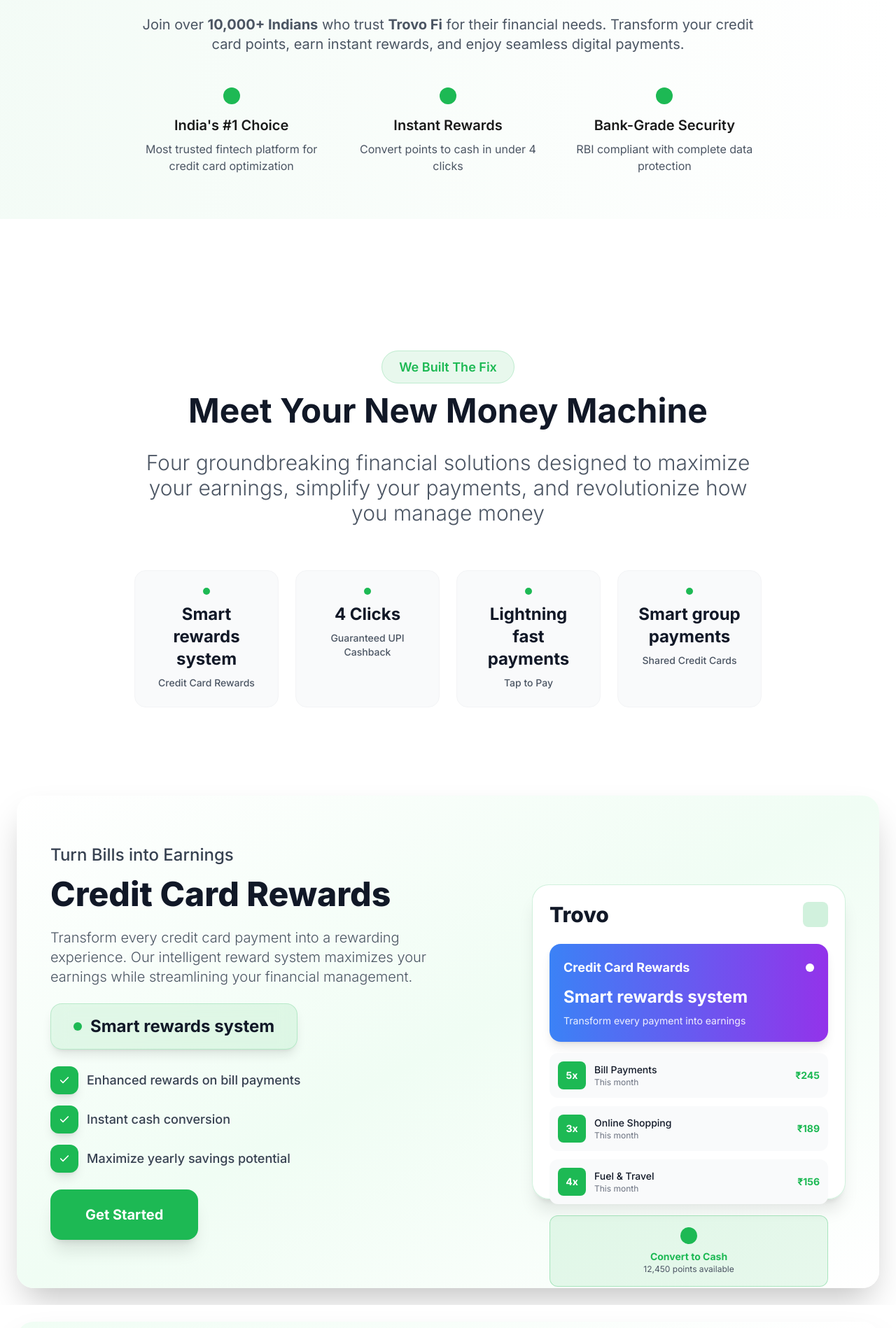
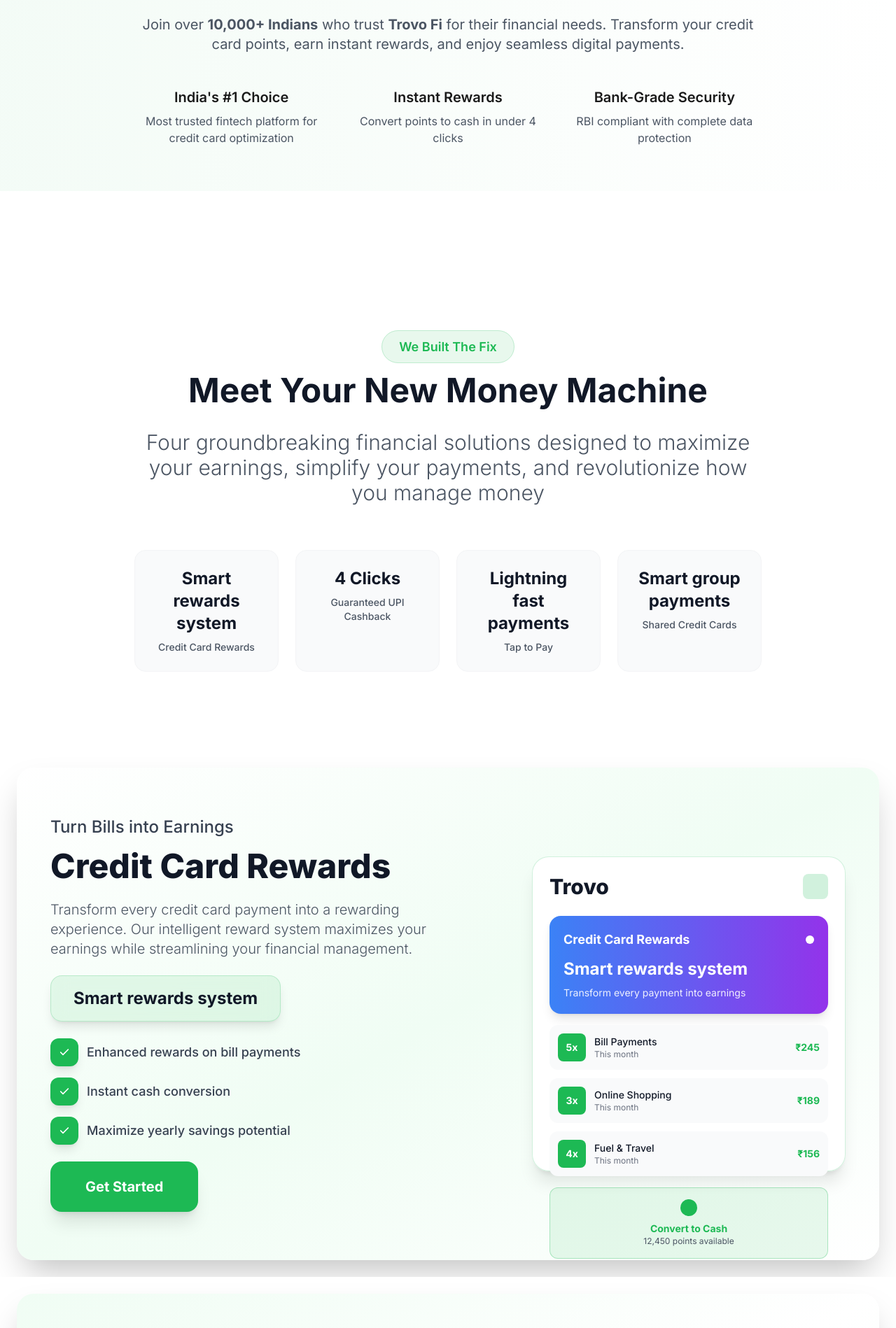
Before and after one commit to pradeepmajji853/Trovo, a React (Vite) app: page / in a window 1280 px wide. Shown: the part 1569-3467 px from the top of the page at 70% size. Built offline with nearby package versions, Linux system fonts and the light colour scheme.

Commit message:
ui issues

```diff
--- a/src/components/HeroSection.tsx
+++ b/src/components/HeroSection.tsx
@@ -58,6 +58,11 @@
     return () => { window.removeEventListener('scroll', onScroll); window.removeEventListener('resize', onResize); if (raf) cancelAnimationFrame(raf) }
   }, [])
 
+  const scrollToId = (id: string) => {
+    const el = document.getElementById(id)
+    if (el) el.scrollIntoView({ behavior: 'smooth', block: 'start' })
+  }
+
   return (
     <section
       ref={sectionRef}
@@ -97,8 +102,20 @@
               </p>
 
               <div className="flex flex-col sm:flex-row gap-3 justify-center lg:justify-start">
-                <button className="btn-primary w-full sm:w-auto text-sm sm:text-base md:text-lg px-6 sm:px-7 py-3 sm:py-3.5">Join Early Access</button>
-                <button className="w-full sm:w-auto border-2 border-trovo-green text-trovo-green font-semibold text-sm sm:text-base px-6 sm:px-7 py-3 sm:py-3.5 rounded-full hover:bg-trovo-green hover:text-white transition-all duration-300">Learn More</button>
+                <button
+                  type="button"
+                  onClick={() => scrollToId('early-access')}
+                  className="btn-primary w-full sm:w-auto text-sm sm:text-base md:text-lg px-6 sm:px-7 py-3 sm:py-3.5"
+                >
+                  Join Early Access
+                </button>
+                <button
+                  type="button"
+                  onClick={() => scrollToId('problem')}
+                  className="w-full sm:w-auto border-2 border-trovo-green text-trovo-green font-semibold text-sm sm:text-base px-6 sm:px-7 py-3 sm:py-3.5 rounded-full hover:bg-trovo-green hover:text-white transition-all duration-300"
+                >
+                  Learn More
+                </button>
               </div>
 
               <div className="hidden md:grid grid-cols-3 gap-6 mt-8 pt-6 border-t border-gray-200">
--- a/src/components/LaunchCountdown.tsx
+++ b/src/components/LaunchCountdown.tsx
@@ -47,7 +47,6 @@
           viewport={{ once: true }}
         >
           <div className="inline-flex items-center space-x-2 bg-trovo-green/20 text-trovo-green px-4 py-2 rounded-full text-sm font-semibold mb-8">
-            <span className="w-2 h-2 bg-trovo-green rounded-full animate-pulse"></span>
             <span>Launching Soon</span>
           </div>
 
--- a/src/components/ProblemSection.tsx
+++ b/src/components/ProblemSection.tsx
@@ -20,7 +20,7 @@
   ];
 
   return (
-    <section className="relative py-20 overflow-hidden">
+    <section id="problem" className="relative py-20 overflow-hidden">
       <div className="absolute inset-0 bg-gradient-to-br from-gray-50 via-white to-trovo-green-50"></div>
       <div className="relative max-w-7xl mx-auto px-6 z-10">
         <div className="text-center mb-16">
--- a/src/components/SolutionSection.tsx
+++ b/src/components/SolutionSection.tsx
@@ -8,8 +8,9 @@
   const containerRef = useRef(null)
   const [hoveredCard, setHoveredCard] = useState<number | null>(null)
 
-  const scrollToId = (id: string) => {
-    const el = document.getElementById(id)
+  // Smooth scroll handler for CTAs
+  const handleScrollToEarlyAccess = () => {
+    const el = document.getElementById('early-access')
     if (el) el.scrollIntoView({ behavior: 'smooth', block: 'start' })
   }
 
@@ -77,21 +78,15 @@
             Four groundbreaking financial solutions designed to maximize your earnings,
             simplify your payments, and revolutionize how you manage money
           </p>
-          {/* Stats Preview (no icons, static) */}
+          {/* Stats Preview (remove decorative dots) */}
           <div className="grid grid-cols-2 md:grid-cols-4 gap-6 mt-16 max-w-4xl mx-auto">
             {solutions.map((solution) => (
               <div
                 key={solution.id}
                 className="text-center p-6 bg-gray-50 rounded-2xl border border-gray-100"
               >
-                {/* simple colored dot instead of emoji */}
-                <div className="flex items-center justify-center mb-3">
-                  <span
-                    className="inline-block w-2.5 h-2.5 rounded-full"
-                    style={{ backgroundColor: solution.accentColor }}
-                    aria-hidden="true"
-                  />
-                </div>
+                {/* Removed green dot */}
+                {/* Title + subtitle only */}
                 <div className="text-2xl font-bold text-gray-900 mb-2">{solution.stats}</div>
                 <div className="text-sm font-medium text-gray-600">{solution.title}</div>
               </div>
@@ -109,7 +104,7 @@
               isHovered={hoveredCard === solution.id}
               onHover={() => setHoveredCard(solution.id)}
               onLeave={() => setHoveredCard(null)}
-              onGetStartedClick={() => scrollToId('early-access')}
+              onClickCTA={handleScrollToEarlyAccess}
             />
           </div>
         ))}
@@ -133,7 +128,7 @@
   isHovered: boolean
   onHover: () => void
   onLeave: () => void
-  onGetStartedClick: () => void
+  onClickCTA: () => void
 }
 
 const SolutionCard: React.FC<SolutionCardProps> = ({
@@ -141,7 +136,7 @@
   isHovered,
   onHover,
   onLeave,
-  onGetStartedClick
+  onClickCTA
 }) => {
   return (
     <div className="relative w-full min-h-[calc(100vh-6rem)] flex items-center overflow-hidden">
@@ -174,12 +169,8 @@
                     {solution.description}
                   </p>
 
-                  {/* Stats Badge */}
+                  {/* Stats Badge (no green dot) */}
                   <div className="inline-flex items-center bg-trovo-green/10 backdrop-blur-md px-6 py-3 lg:px-8 lg:py-4 rounded-2xl border border-trovo-green/20 shadow-lg">
-                    <span
-                      className="w-3 h-3 rounded-full mr-3 shadow-sm"
-                      style={{ backgroundColor: solution.accentColor }}
-                    />
                     <span className="text-lg lg:text-xl xl:text-2xl font-bold text-gray-900">{solution.stats}</span>
                   </div>
 
@@ -207,7 +198,7 @@
                   {/* CTA Button */}
                   <button
                     type="button"
-                    onClick={onGetStartedClick}
+                    onClick={onClickCTA}
                     className="relative bg-trovo-green text-white font-bold px-8 py-4 lg:px-12 lg:py-5 rounded-2xl hover:bg-trovo-green-dark transition-colors duration-200 text-lg lg:text-xl shadow-xl border-2 border-trovo-green/20"
                   >
                     <span className="flex items-center justify-center">Get Started</span>
--- a/src/components/TrovoFiLandingSection.tsx
+++ b/src/components/TrovoFiLandingSection.tsx
@@ -1,8 +1,4 @@
 import NativeSEO from '../components/NativeSEO'
-
-const IconDot = () => (
-  <span className="inline-block w-6 h-6 rounded-full bg-trovo-green align-middle" aria-hidden="true" />
-)
 
 const TrovoFiLandingSection = () => {
   return (
@@ -24,17 +20,14 @@
             </p>
             <div className="grid md:grid-cols-3 gap-8 mt-12">
               <div className="text-center">
-                <div className="mb-4 flex justify-center"><IconDot /></div>
                 <h3 className="text-xl font-semibold mb-2">India's #1 Choice</h3>
                 <p className="text-gray-600">Most trusted fintech platform for credit card optimization</p>
               </div>
               <div className="text-center">
-                <div className="mb-4 flex justify-center"><IconDot /></div>
                 <h3 className="text-xl font-semibold mb-2">Instant Rewards</h3>
                 <p className="text-gray-600">Convert points to cash in under 4 clicks</p>
               </div>
               <div className="text-center">
-                <div className="mb-4 flex justify-center"><IconDot /></div>
                 <h3 className="text-xl font-semibold mb-2">Bank-Grade Security</h3>
                 <p className="text-gray-600">RBI compliant with complete data protection</p>
               </div>
--- a/src/components/WhyTrovoSection.tsx
+++ b/src/components/WhyTrovoSection.tsx
@@ -39,11 +39,8 @@
         <div className="grid md:grid-cols-2 gap-8">
           {benefits.map((benefit, index) => (
             <div key={index} className="group relative bg-white/80 backdrop-blur-sm p-8 rounded-2xl border border-trovo-green/20">
-              <div className="mb-4 flex items-center justify-center w-16 h-16 bg-trovo-green/10 rounded-2xl mx-auto">
-                <span className="inline-block w-4 h-4 rounded-full bg-trovo-green" aria-hidden="true" />
-              </div>
-              <h3 className="text-xl font-bold text-gray-900 mb-3">{benefit.title}</h3>
-              <p className="text-gray-600 leading-relaxed">{benefit.description}</p>
+              <h3 className="text-xl font-bold text-gray-900 mb-3 text-center md:text-left">{benefit.title}</h3>
+              <p className="text-gray-600 leading-relaxed text-center md:text-left">{benefit.description}</p>
             </div>
           ))}
         </div>
```
